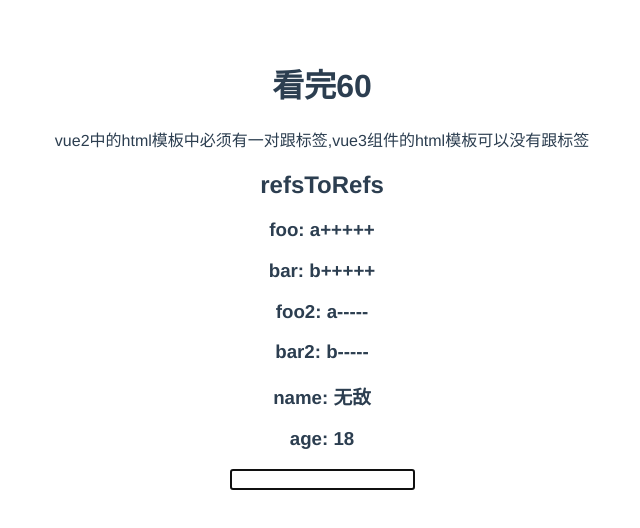
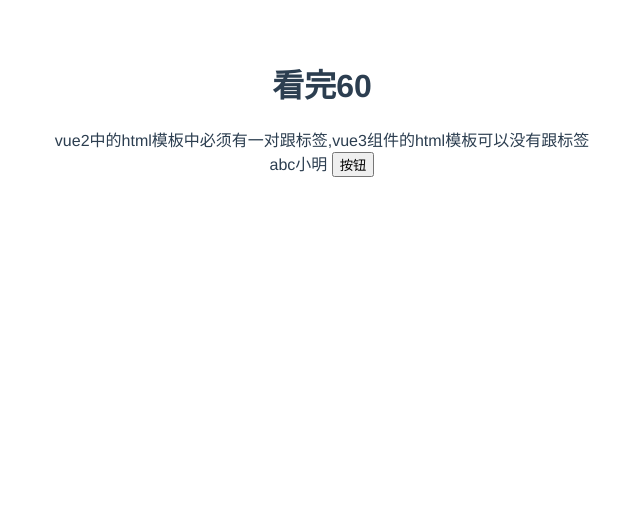
Before and after one commit to MrChenXP/MyDocs, a Vue app in the folder vue3/: page / in a window 1280 px wide. Shown: the top 528 px of the page, without its empty margins (318-958 px from the left). Built offline with nearby package versions, Linux system fonts and the light colour scheme.

Commit message:
script_setup.vue

```diff
--- a/vue3/src/App.vue
+++ b/vue3/src/App.vue
@@ -9,7 +9,7 @@
 // defineComponent函数,目的是定义一个组件,内部可以传入一个配置对象
 import { defineComponent,ref } from "vue";
 // 引入一个子级组件
-import child  from "./components/refs_toRefs.vue";
+import child  from "./components/script_setup.vue";
 
 // 暴露出一个定义好的组件
 export default defineComponent({
--- /dev/null
+++ b/vue3/src/components/script_setup.vue
@@ -0,0 +1,74 @@
+<script lang="ts" setup>
+// vue3语法糖  setup标签属性 里面的代码会被编译成组件 setup() 函数的内容。只能和vue在同一文件不能使用src引入方式
+// 这意味着与普通的 <script> 只在组件被首次引入的时候执行一次不同，<script setup> 中的代码会在每次组件实例被创建的时候执行
+// 更少的样板内容，更简洁的代码。
+// 能够使用纯 TypeScript 声明 props 和自定义事件。
+// 更好的运行时性能 (其模板会被编译成同一作用域内的渲染函数，避免了渲染上下文代理对象)。
+// 更好的 IDE 类型推导性能 (减少了语言服务器从代码中抽取类型的工作)。
+import refReactive from './refReactive.vue'; // 顶层的绑定(包括变量,函数声明,import)会被暴露给模板,直接使用
+import useMousePosition from './hooks/useMousePosition'; // js和模板里也可以直接使用导入的函数
+import { defineProps, defineEmits, ref, reactive, computed, watch } from 'vue'; // props emits 自动可用无需导入(estlint会报错,可能需要声明)
+
+const props = defineProps({
+    msg: String,
+});
+
+let value = ref('小明');
+const count = reactive({
+    data: 1,
+});
+const emit = defineEmits(['click']);
+const sonClick = () => {
+    emit('click');
+};
+// const props = defineProps<{ props emit ts声明方式 不能和js混用
+//   foo: string
+//   bar?: number
+// }>()
+// const emit = defineEmits<{
+//   (e: 'change', id: number): void
+//   (e: 'update', value: string): void
+// }>()
+// 纯ts不能设置默认值 可以使用withDefaults编译器宏
+// interface Props {
+//   msg?: string
+//   labels?: string[]
+// }
+// const props = withDefaults(defineProps<Props>(), {
+//   msg: 'hello',
+//   labels: () => ['one', 'two']
+// })
+//计算属性
+const change = computed(() => {
+    return count.data * 2;
+});
+//监听属性
+watch(
+    change,
+    (newVal, oldVal) => {
+        console.log(`变化前：${oldVal}`);
+        console.log(`变化后：${newVal}`);
+    },
+    {
+        immediate: true, // 立即执行
+        deep: true, // 深度监听
+    },
+);
+
+// defineExpose({value,count}) // 父组件获取到组件的公开实例,不会拿到script setup 中的绑定,需要此函数暴露出去
+
+// import { useSlots, useAttrs } from 'vue' 使用setupContext.slots setupContext.attrs
+// const slots = useSlots()
+// const attrs = useAttrs()
+
+// const post = await fetch(`products.json`).then((r) => r.json()) 顶层await会被编译成 async setup()
+
+</script>
+
+<template>
+    <div>
+        {{ msg }}{{ value }}
+        <button @click="sonClick">按钮</button>
+        <!-- <refReactive /> -->
+    </div>
+</template>
```
